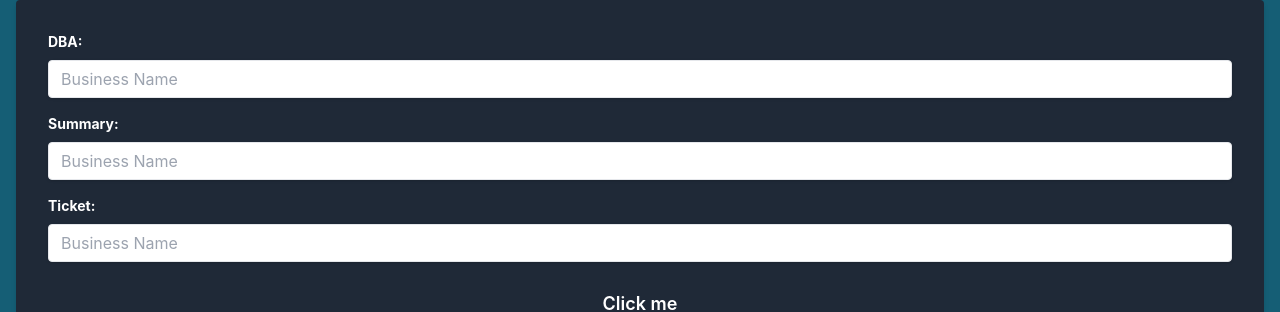
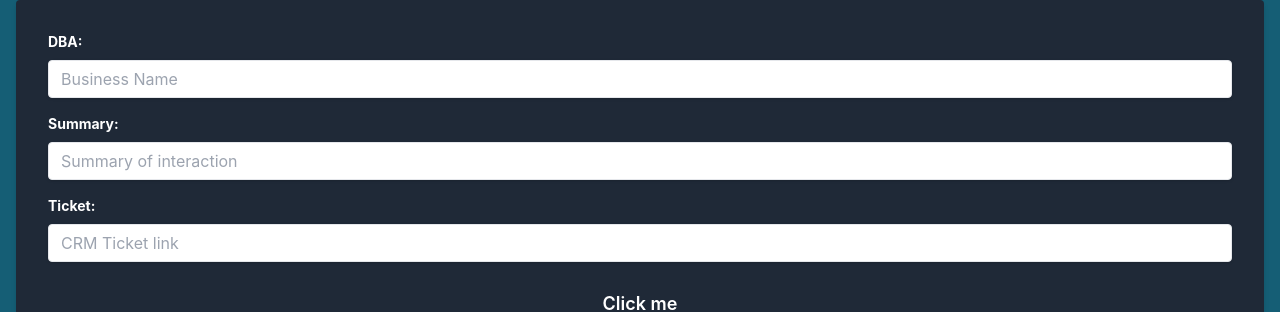
Before and after one commit to coleb229/Call-Notes-App, a React (Create React App) app: page /just-handoff in a window 1280 px wide. Shown: the top 312 px of the page. Built offline with nearby package versions, Linux system fonts and the light colour scheme.

Commit message:
fixed some buggers bbbbbbbb

```diff
--- a/src/components/JustHandoff.js
+++ b/src/components/JustHandoff.js
@@ -29,8 +29,7 @@ const HandoffForm = (props) => {
   const ref = React.useRef(null);
 
   const resetForm = (e) => {
-    ref.value('');
-    e.preventDefault();
+    null;
   };
 
   return (
@@ -69,7 +68,7 @@ const HandoffForm = (props) => {
         }}
         id='summary'
         ref={ref}
-        placeholder='Business Name'
+        placeholder='Summary of interaction'
         className='mb-2 shadow appearance-none border rounded w-full py-2 px-3 text-gray-700 leading-tight focus:outline-none focus:shadow-outline'
       />
 
@@ -88,7 +87,7 @@ const HandoffForm = (props) => {
         }}
         id='ticket'
         ref={ref}
-        placeholder='Business Name'
+        placeholder='CRM Ticket link'
         className='mb-2 shadow appearance-none border rounded w-full py-2 px-3 text-gray-700 leading-tight focus:outline-none focus:shadow-outline'
       />
       <button
```
